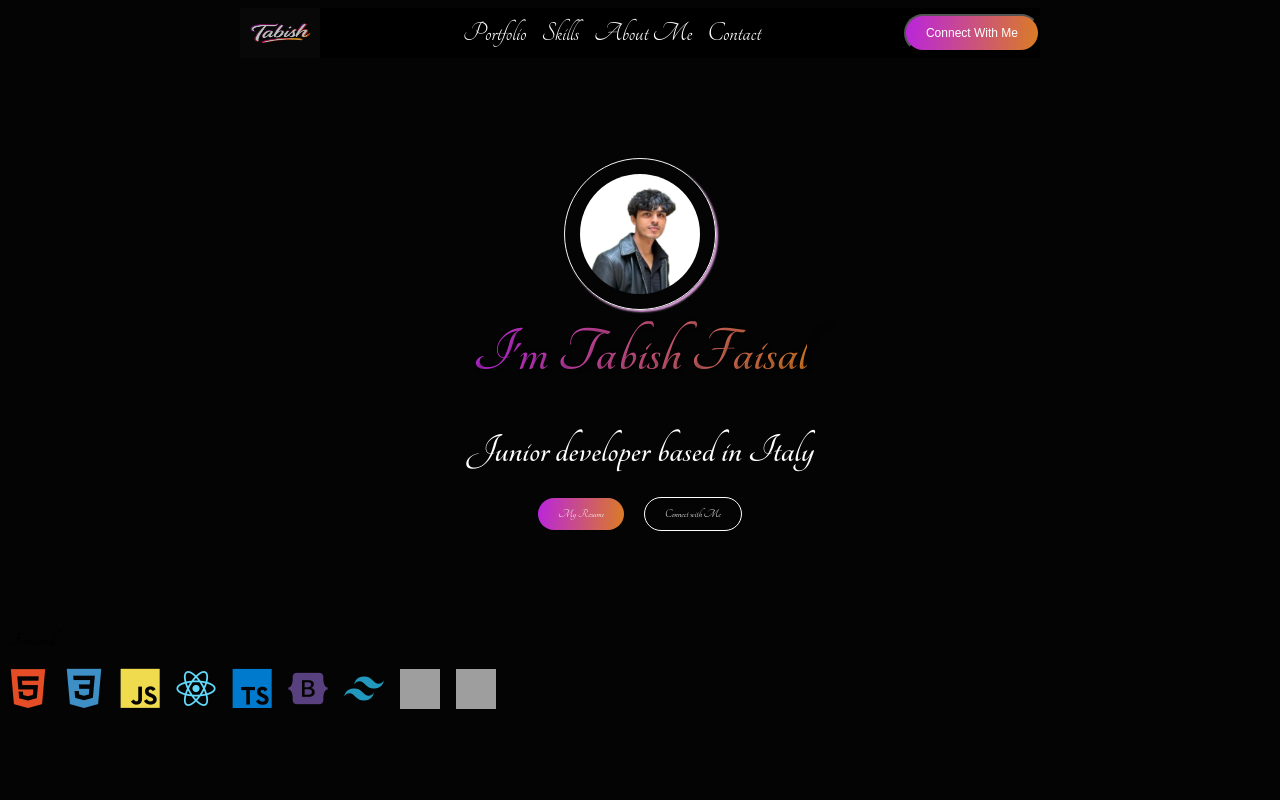
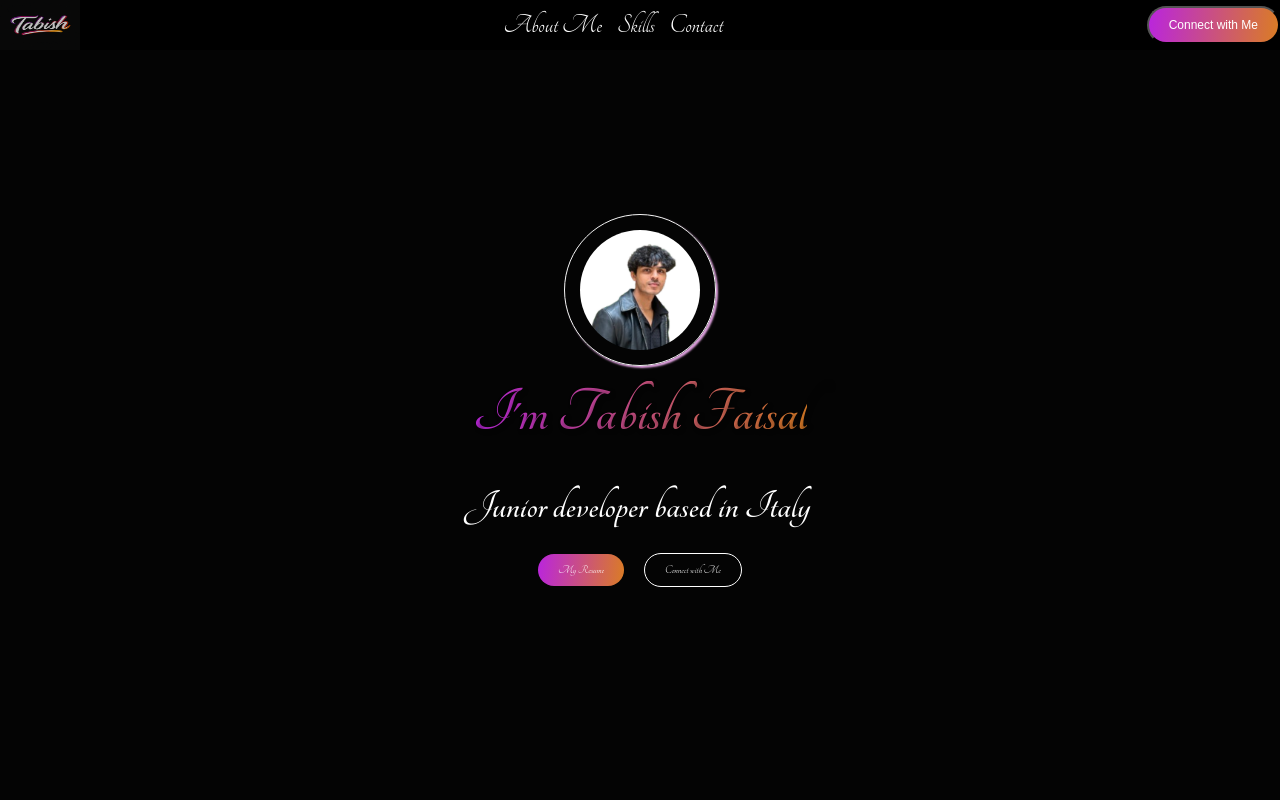
Before and after one commit to tabishfaisal/Myportfolio, a React (Vite) app: page / in a window 1280 px wide. Shown: the top 800 px of the page. Built offline with nearby package versions, Linux system fonts and the light colour scheme; grey boxes are pictures that could not be loaded; a web font is replaced by a local one.

Commit message:
added some animations

```diff
--- a/package.json
+++ b/package.json
@@ -10,6 +10,7 @@
     "preview": "vite preview"
   },
   "dependencies": {
+    "gsap": "^3.13.0",
     "react": "^19.1.0",
     "react-dom": "^19.1.0"
   },
--- a/src/App.jsx
+++ b/src/App.jsx
@@ -1,16 +1,27 @@
-import Header from "./Components/Header/Header";
-import Hero from "./Components/Hero/Hero";
-import MySkills from "./Components/skills/MySkills";
-
+import Header from './Components/Header/Header';
+import Hero from './Components/Hero/Hero';
+import About from './Components/About/About';
 
 const App = () => {
   return (
     <div>
       <Header />
-      <Hero />
-      <MySkills />
+      <section id="home" className="page-section">
+        <Hero />
+      </section>
+      <section id="about" className="page-section">
+       <About />
+      </section>
+      <section id="projects" className="page-section">
+        <h1>My Projects</h1>
+        <p>Some cool stuff goes here.</p>
+      </section>
+      <section id="contact" className="page-section">
+        <h1>Contact</h1>
+        <p>Let's get in touch!</p>
+      </section>
     </div>
-  )
-}
+  );
+};
 
-export default App
+export default App;
--- a/src/Components/About/About.jsx
+++ b/src/Components/About/About.jsx
@@ -1,9 +1,9 @@
-import React from 'react'
+import './Aboutstyle.css';
 
 const About = () => {
   return (
     <div className="about">
-        about
+      <h1>About</h1>
     </div>
   )
 }
--- /dev/null
+++ b/src/Components/About/Aboutstyle.css
@@ -0,0 +1,3 @@
+h1{
+    color: white;
+}
--- a/src/Components/Header/Header.jsx
+++ b/src/Components/Header/Header.jsx
@@ -1,19 +1,38 @@
+import { gsap } from 'gsap';
+import { ScrollToPlugin } from 'gsap/ScrollToPlugin';
 import logo from '../../assets/logo.png';
 import './Headerstyle.css';
 
+gsap.registerPlugin(ScrollToPlugin);
+
 const Header = () => {
+  const handleScroll = (e, target) => {
+    e.preventDefault();
+    gsap.to(window, {
+      duration: 1.2,
+      scrollTo: target,
+      ease: 'power2.inOut',
+    });
+  };
+
   return (
     <div className="header-container">
-        <img className='header-logo' src={logo} alt='logo-image' />
-        <nav className="header-links">
-            <a href="#">Portfolio</a>
-            <a href="#">Skills</a>
-            <a href="#">About Me</a>
-            <a href="#">Contact</a>
-        </nav>
-        <button className='header-connect-btn'>Connect With Me</button>
+      <img className='header-logo' src={logo} alt='logo-image' />
+      <nav className="header-links">
+        <a href="#about" onClick={(e) => handleScroll(e, '#about')}>About Me</a>
+        <a href="#skills" onClick={(e) => handleScroll(e, '#skills')}>Skills</a>
+        <a href="#contact" onClick={(e) => handleScroll(e, '#contact')}>Contact</a>
+      </nav>
+      <button className='header-connect-btn'>
+        <a
+          href="mailto:tabish.faisaltn@gmail.com?subject=Let's Connect&body=Hi Tabish,"
+          className="connect-link"
+        >
+          Connect with Me
+        </a>
+      </button>
     </div>
-  )
-}
+  );
+};
 
-export default Header
+export default Header;
--- a/src/Components/Header/Headerstyle.css
+++ b/src/Components/Header/Headerstyle.css
@@ -1,11 +1,16 @@
 .header-container{
-    width: 800px;
+    position: fixed;
+    top: 0;
+    left: 0;
+    width: 100%;
     margin: 0 auto;
     display: flex;
     justify-content: space-between;
     align-items: center;
     background-color: black;
     font-size: 28px;
+    z-index: 1000;
+
 }
 .header-logo{
     background-color: black;
--- a/src/Components/Hero/Hero.jsx
+++ b/src/Components/Hero/Hero.jsx
@@ -1,22 +1,48 @@
+import { useEffect } from 'react';
+import { gsap } from 'gsap';
 import profileImage from '../../assets/profile.png';
 import './Herostyle.css';
 
 const Hero = () => {
+  useEffect(() => {
+    const roleContainer = document.querySelector('#role-text');
+    const words = roleContainer.querySelectorAll('.word');
+
+    gsap.fromTo(
+      words,
+      { opacity: 0, y: 20 },
+      { opacity: 1, y: 0, stagger: 0.4, duration: 0.6, ease: 'power2.out' }
+    );
+  }, []);
+
+  const roleText = "Junior developer based in Italy";
+
   return (
     <div className="hero-section">
       <img className='profile-img' src={profileImage} alt="profile-image" />
       <h1 className='name'>I'm Tabish Faisal</h1>
-        <h2 className='role'>Junior developer based in Italy</h2>
+      <h2 className='role' id="role-text">
+        {roleText.split(' ').map((word, i) => (
+          <span key={i} className="word" style={{ marginRight: '6px', display: 'inline-block' }}>
+            {word}
+          </span>
+        ))}
+      </h2>
       <div className="hero-action">
         <div className="hero-resume">
-            My Resume
+          <a href="/cv.pdf" target="_blank" rel="noopener noreferrer">My Resume</a>
         </div>
         <div className="hero-connect">
+          <a
+            href="mailto:tabish.faisaltn@gmail.com?subject=Let's Connect&body=Hi Tabish,"
+            className="connect-link"
+          >
             Connect with Me
+          </a>
         </div>
       </div>
     </div>
-  )
-}
+  );
+};
 
-export default Hero
+export default Hero;
--- a/src/index.css
+++ b/src/index.css
@@ -1,7 +1,22 @@
 body{
   background-color: #040404;
   font-family: 'Tangerine', cursive;
+  scroll-snap-type: y mandatory;
+  overflow-y: scroll;
+  margin: 0;
 }
+section {
+  height: 100vh;
+  display: flex;
+  justify-content: center;
+  align-items: center;
+  scroll-snap-align: start;
+}
+
+html {
+  scroll-behavior: smooth;
+}
+
 a{
   text-decoration: none;
   list-style: none;
```
Also changed, not shown: 2 other files (tests, documents, lock files or other folders). Lines whose indentation alone changed are shown as unchanged.
